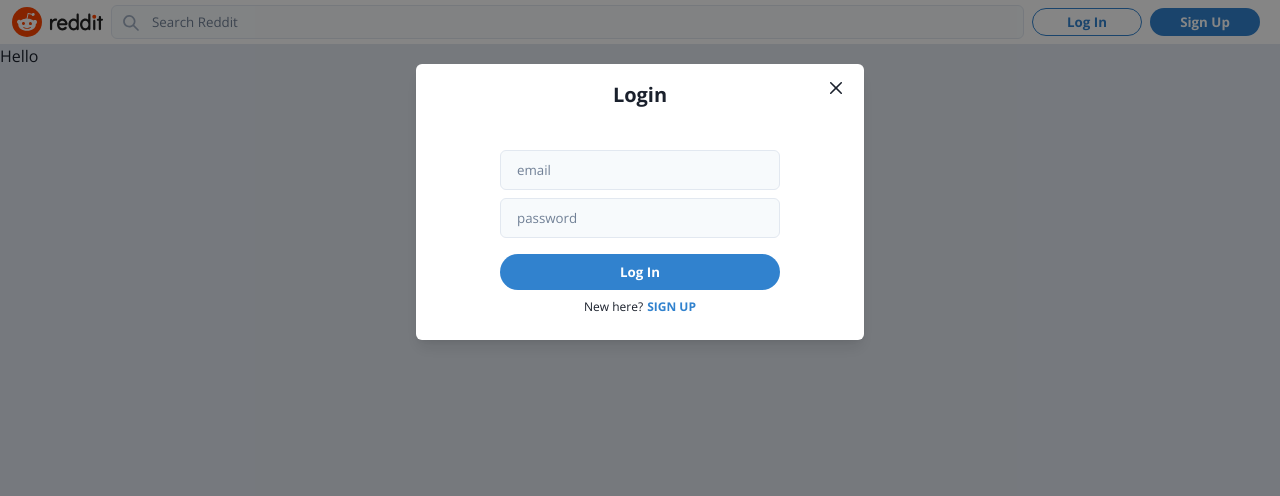
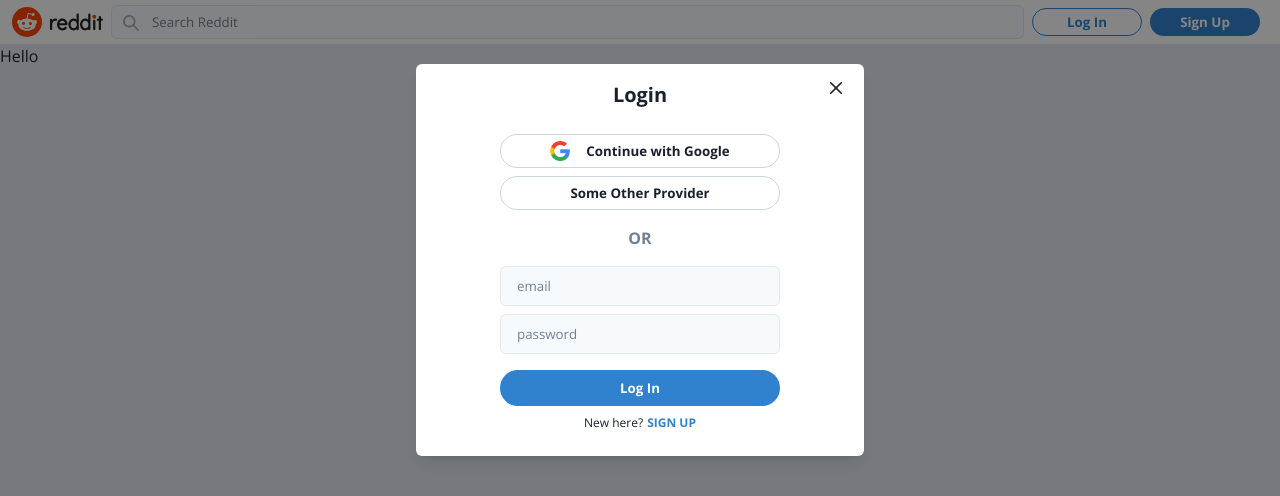
Before and after one commit to RisHub1/reddit-clone, a Next.js app: page / in a window 1280 px wide. Both pictures are taken after a click on the button "Log In". Shown: the top 496 px of the page. Built offline with nearby package versions, Linux system fonts and the light colour scheme.

Commit message:
Add oauth buttons to modal

```diff
--- a/src/components/Modal/Auth/AuthModal.tsx
+++ b/src/components/Modal/Auth/AuthModal.tsx
@@ -6,11 +6,13 @@
   ModalContent,
   ModalHeader,
   ModalOverlay,
+  Text,
 } from "@chakra-ui/react";
 import React from "react";
 import { useRecoilState } from "recoil";
 import { authModalState } from "../../../atoms/authModalAtom";
 import AuthInputs from "./AuthInputs";
+import OAuthButtons from "./OAuthButtons";
 
 const AuthModal: React.FC = () => {
   const [modalState, setModalState] = useRecoilState(authModalState);
@@ -46,7 +48,10 @@
               justify="center"
               width="70%"
             >
-              {/* <OAuthButtons /> */}
+              <OAuthButtons />
+              <Text color="gray.500" fontWeight={700}>
+                OR
+              </Text>
               <AuthInputs />
               {/* <ResetPassword /> */}
             </Flex>
--- /dev/null
+++ b/src/components/Modal/Auth/OAuthButtons.tsx
@@ -0,0 +1,15 @@
+import { Button, Flex, Image } from "@chakra-ui/react";
+import React from "react";
+
+const OAuthButtons: React.FC = () => {
+  return (
+    <Flex direction="column" width="100%" mb={4}>
+      <Button variant="oauth" mb={2}>
+        <Image src="/images/googlelogo.png" height="20px" mr={4} />
+        Continue with Google
+      </Button>
+      <Button variant="oauth">Some Other Provider</Button>
+    </Flex>
+  );
+};
+export default OAuthButtons;
```
